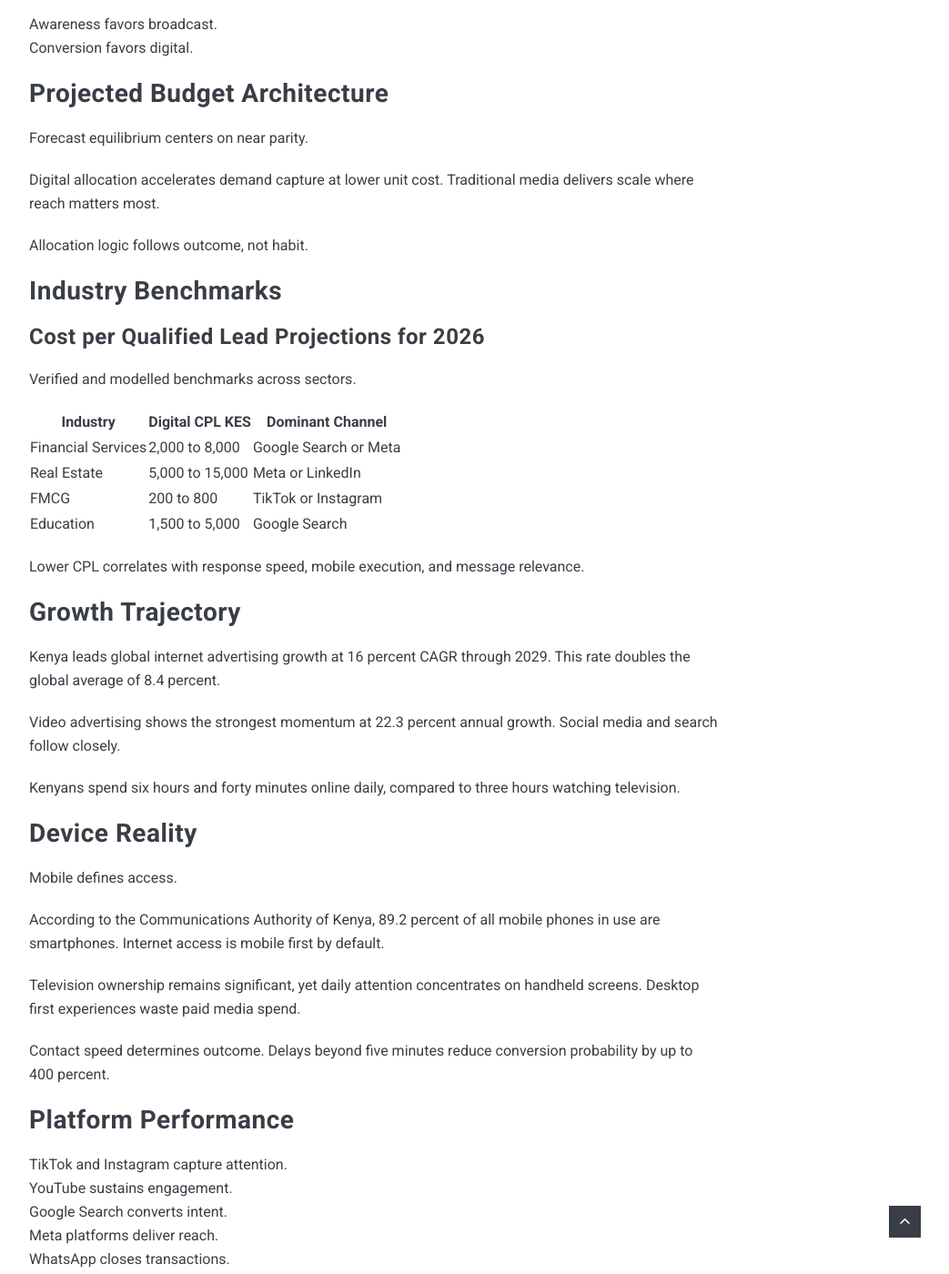
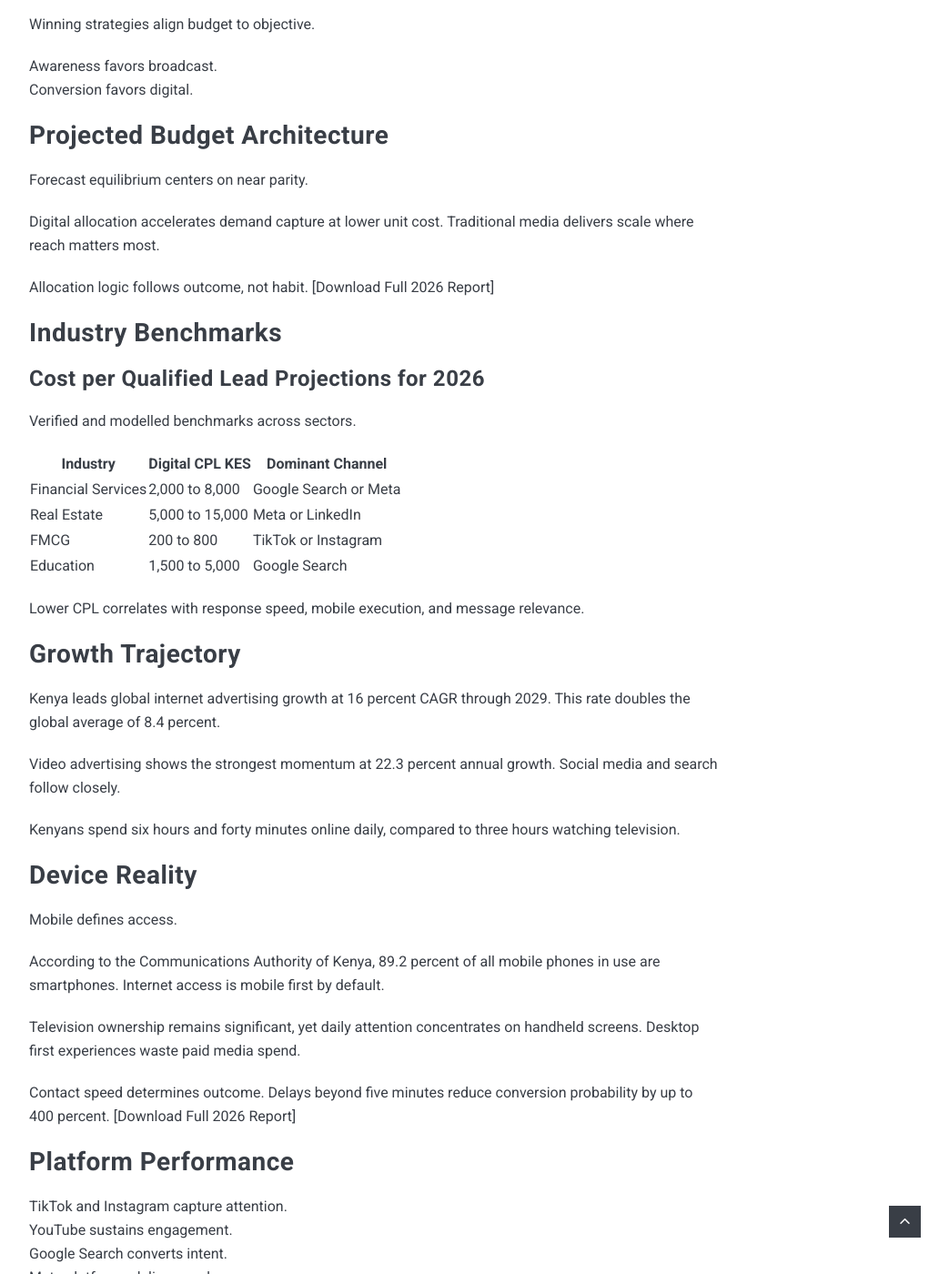
Before and after one commit to vrmshamba/mediatec-insights, a Jekyll site: the page built from _posts/2026-01-04-mediatec-2026-strategic-advertising-report.md, in a window 1280 px wide and 1400 px high, scrolled down 1964 px. Shown: the whole window at 91% size, without its empty margins (228-1271 px from the left). Built offline with Jekyll 4.4.1, drawn with Linux system fonts in a browser that asks for light colours; nearby versions of some CDN libraries; comment, search, counter and statistics services are not loaded; some of the changed text lies outside the part shown.

Commit message:
Update 2026-01-04-mediatec-2026-strategic-advertising-report.md
Signed-off-by: suziengatia <127926050+vrmshamba@users.noreply.github.com>

```diff
--- a/_posts/2026-01-04-mediatec-2026-strategic-advertising-report.md
+++ b/_posts/2026-01-04-mediatec-2026-strategic-advertising-report.md
@@ -15,6 +15,8 @@
 Internet advertising grows at 16 percent annually, the fastest rate globally. Traditional broadcast still commands a large share of spend, yet the gap narrows each quarter.
 
 The market rewards precision over scale.
+
+[Download Full 2026 Report]
 
 ## Current Market Position
 
@@ -45,6 +47,7 @@
 Digital allocation accelerates demand capture at lower unit cost. Traditional media delivers scale where reach matters most.
 
 Allocation logic follows outcome, not habit.
+[Download Full 2026 Report]
 
 ## Industry Benchmarks
 ### Cost per Qualified Lead Projections for 2026
@@ -77,6 +80,7 @@
 Television ownership remains significant, yet daily attention concentrates on handheld screens. Desktop first experiences waste paid media spend.
 
 Contact speed determines outcome. Delays beyond five minutes reduce conversion probability by up to 400 percent.
+[Download Full 2026 Report]
 
 ## Platform Performance
 
```
Also changed, not shown: other parts of _posts/2026-01-04-mediatec-2026-strategic-advertising-report.md (+1 -1 lines).
